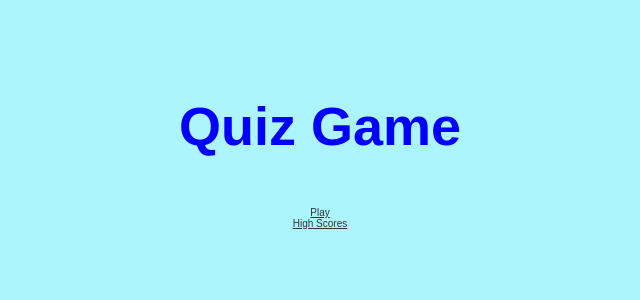
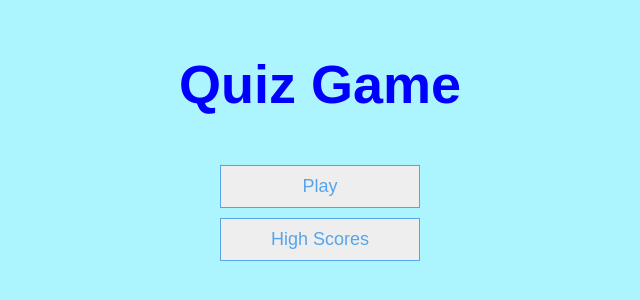
Before and after one commit to KRithuri/Interactive-quiz, a plain HTML site: page index.html in a window 1280 px wide. Shown: the part 238-538 px from the top of the page, without its empty margins (320-960 px from the left). Drawn offline with Linux system fonts and the light colour scheme.

Commit message:
styling button

```diff
--- a/style.css
+++ b/style.css
@@ -71,3 +71,27 @@ h3{
 .hidden{
     display: none;
 }
+
+/*Buttons*/
+.btn{
+    font-size: 1.8rem;
+    padding: 1rem 0;
+    width: 20rem;
+    text-align: center;
+    border: 0.1rem solid #56a5eb;
+    margin-bottom: 1rem;
+    text-decoration: none;
+    color: #56a5eb;
+    background-color: #eee;
+}
+.btn:hover{
+    cursor: pointer;
+    box-shadow: 0 0.4rem 1.4rem 0 rgba(86, 185, 235, 0.5);
+    transform: translateY(-0.1rem);
+    transition: transform 150ms;
+}
+.btn[disabled]:hover{
+    cursor: not-allowed;
+    box-shadow: none;
+    transform: none;
+}
```
